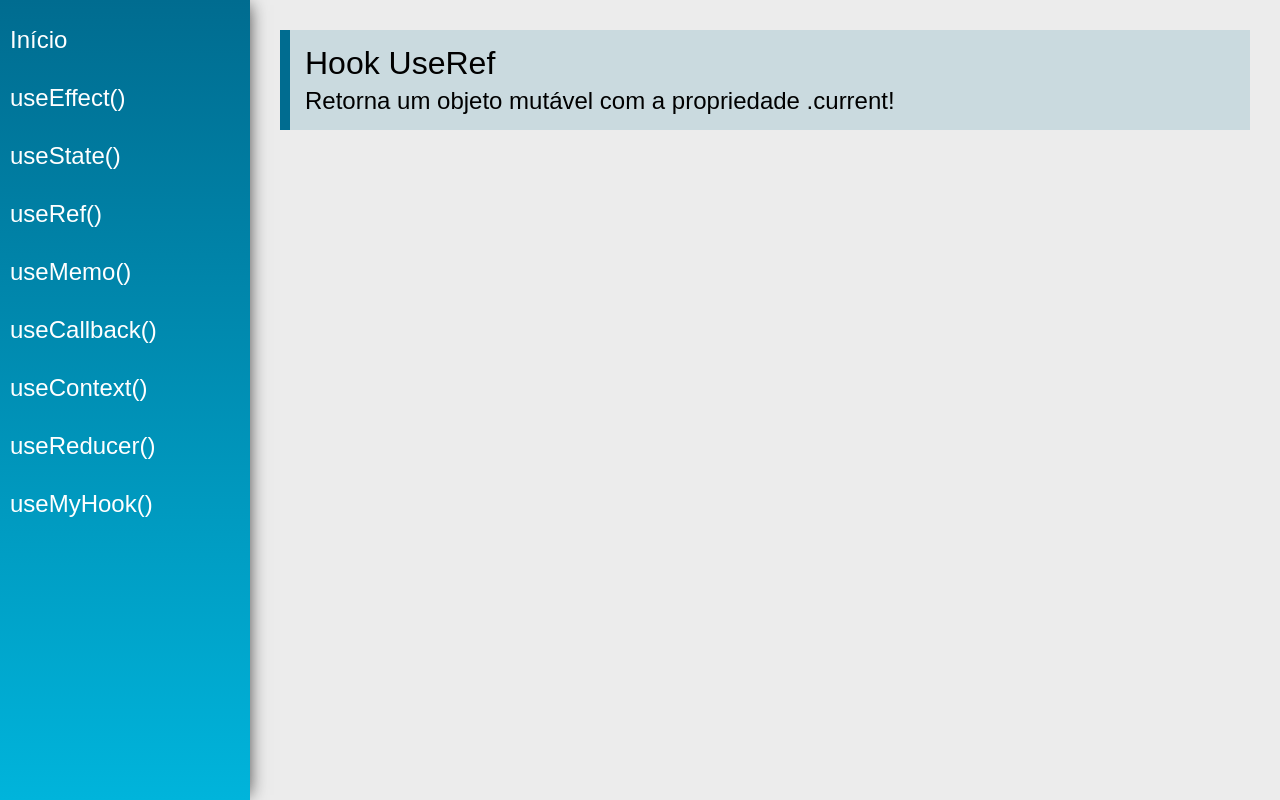
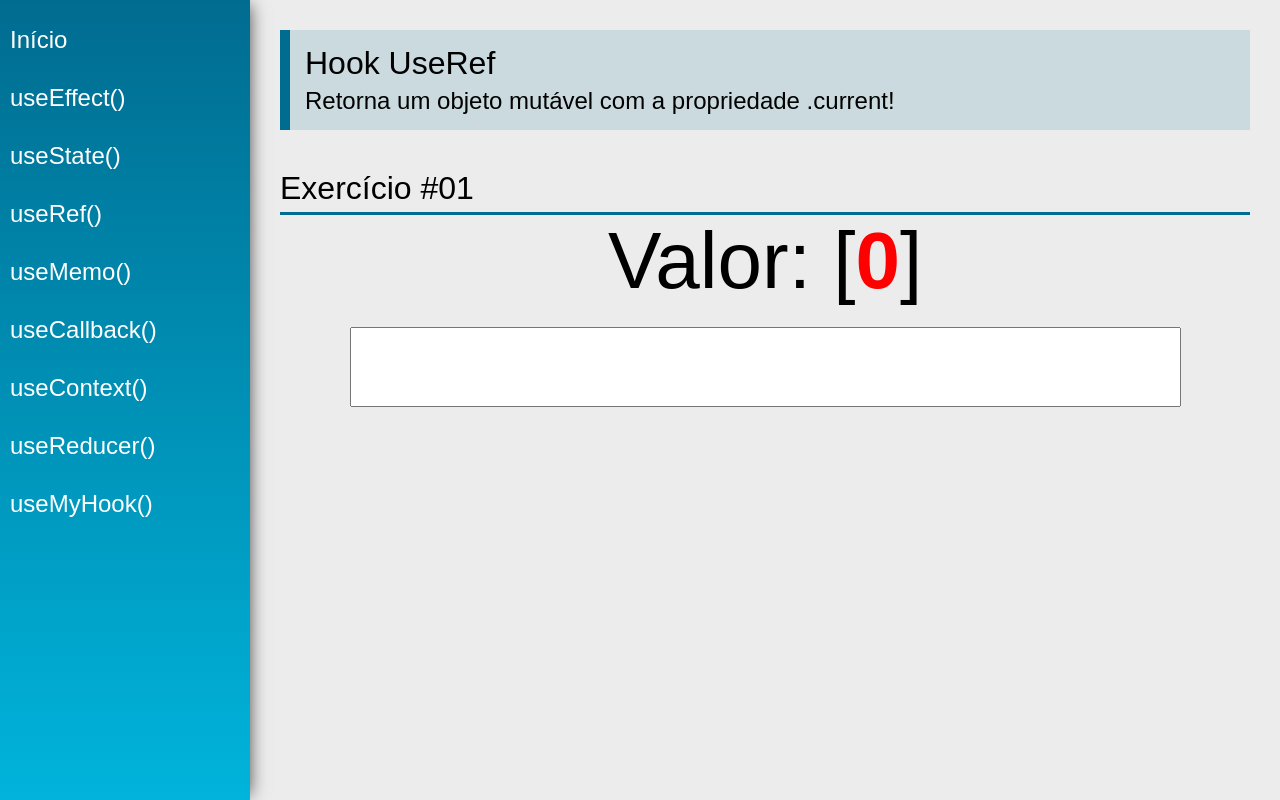
Before and after one commit to tramalho/hooks, a React (Create React App) app: page /useRef in a window 1280 px wide. Built offline with nearby package versions, Linux system fonts and the light colour scheme.

Commit message:
useRef #01

```diff
--- a/src/views/examples/UseRef.jsx
+++ b/src/views/examples/UseRef.jsx
@@ -1,13 +1,31 @@
-import React from 'react'
+import React, { useEffect, useRef } from 'react'
 import PageTitle from '../../components/layout/PageTitle'
+import SectionTitle from '../../components/layout/SectionTitle'
 
 const UseRef = (props) => {
+    const [value1, setValue1] = React.useState('')
+    const count = useRef(0)
+    useEffect(() => {
+        count.current++
+    })
+
     return (
         <div className="UseRef">
             <PageTitle
                 title="Hook UseRef"
                 subtitle="Retorna um objeto mutável com a propriedade .current!"
             />
+            <SectionTitle title="Exercício #01"/>
+            <div className="center">
+                <div>
+                    <span className="text">Valor: </span>
+                    <span className="text">{value1} [</span>
+                    <span className="text red">{count.current}</span>
+                    <span className="text">]</span>
+                </div>
+                <input type="text" className='input'
+                value={value1} onChange={e => setValue1(e.target.value)}/>
+            </div>
         </div>
     )
 }
```
